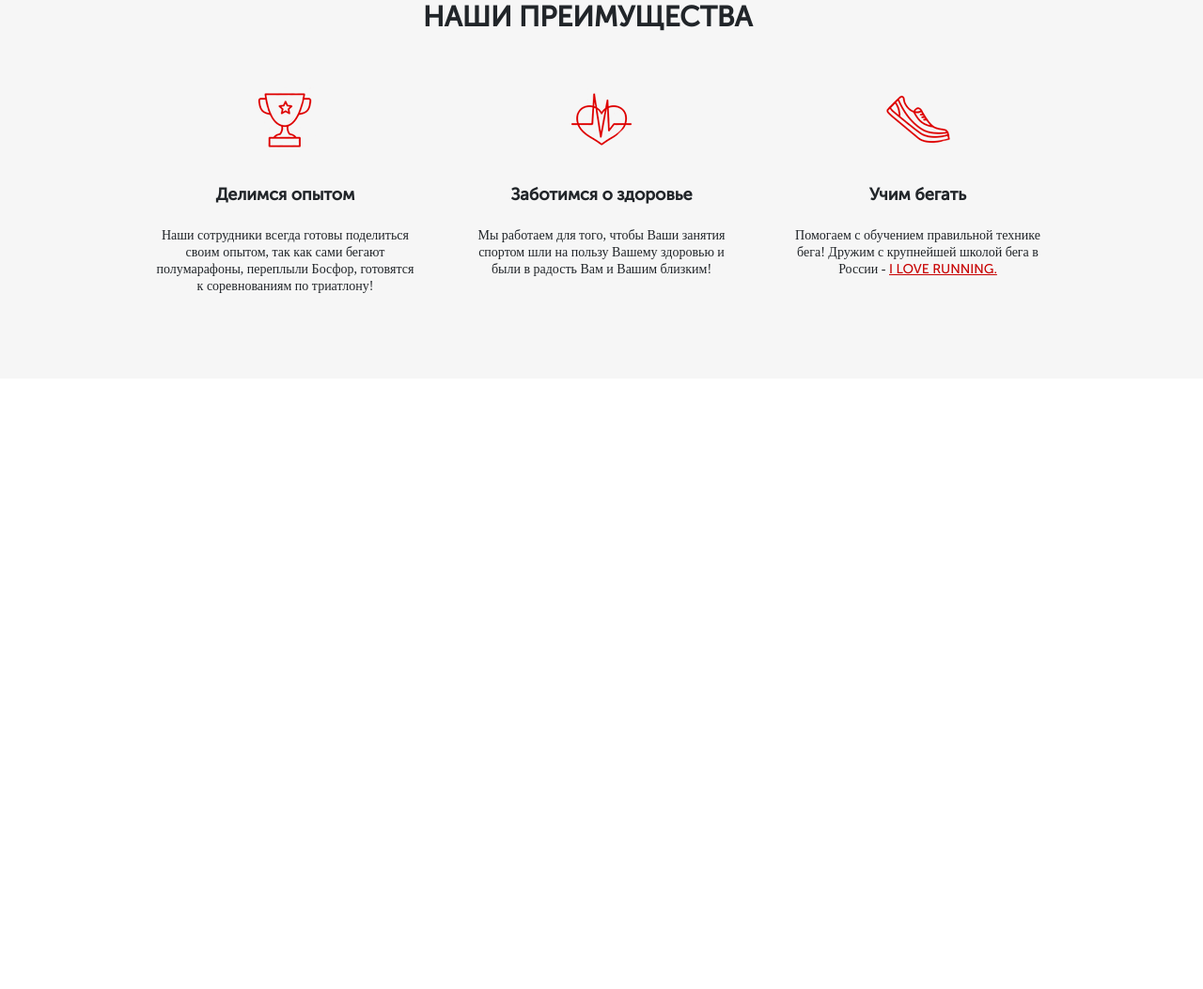
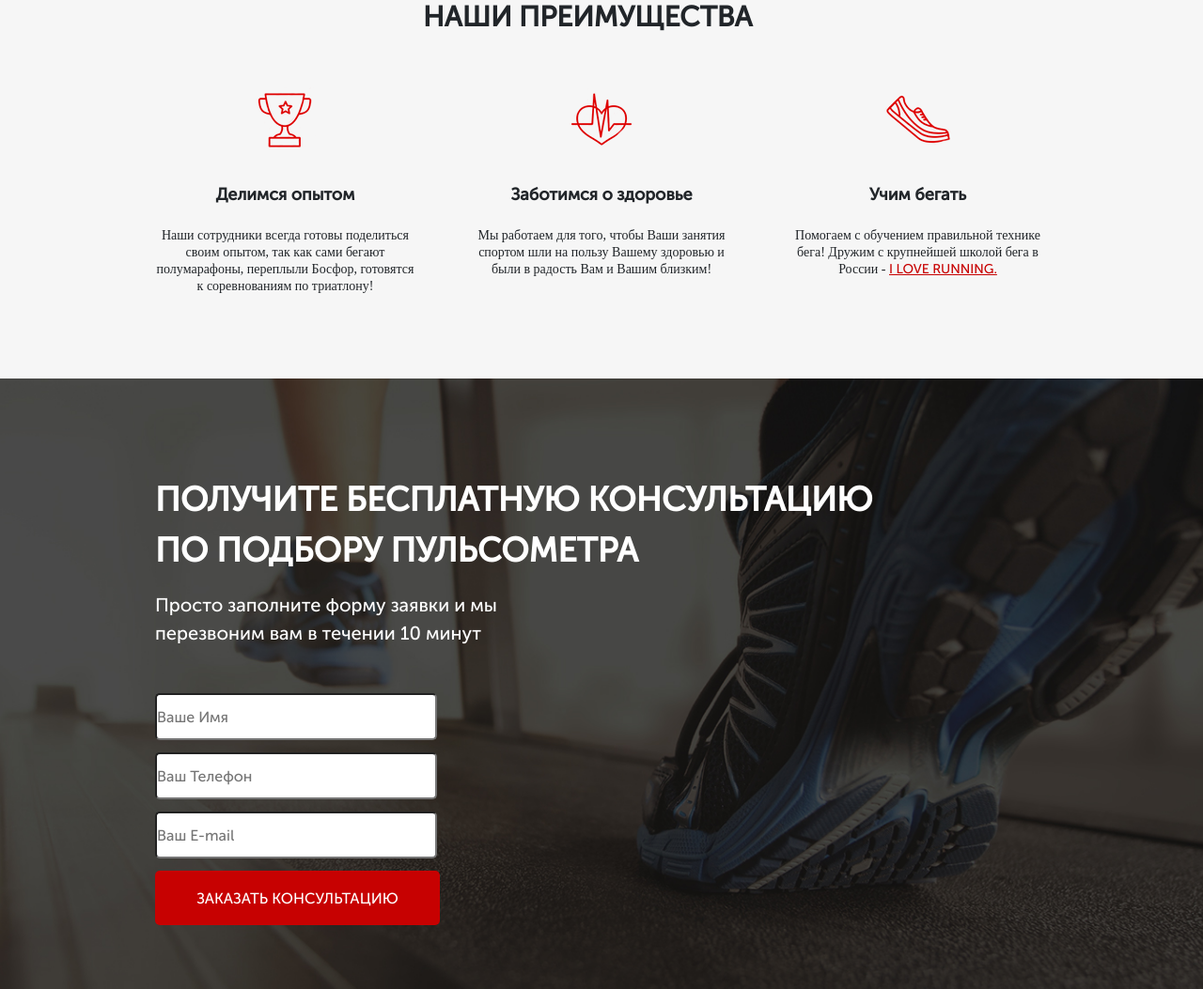
Before and after one commit to LincolnLPC/Project-three, a website: page src/index.html in a window 1280 px wide. Shown: the part 732-1785 px from the top of the page at 94% size. Before the commit the page ends 1135 px from the top, so only its background shows below. Drawn offline with Linux system fonts and the light colour scheme; files whose address does not match are found by name.

Commit message:
add form

```diff
--- a/src/index.html
+++ b/src/index.html
@@ -82,5 +82,18 @@
         </div>
     </section>
 
+    <section class="form">
+        <div class="container">
+            <h2 class="form_header">Получите бесплатную консультацию по подбору пульсометра </h2>
+            <div class="form_text">Просто заполните форму заявки и мы перезвоним вам в течении 10 минут</div>
+            <div class="form_block">
+                <input class="form_item" type="text" name="Name" placeholder="Ваше Имя">
+                <input class="form_item" type="number" name="Phone" placeholder="Ваш Телефон">
+                <input class="form_item" type="email" name="Email" placeholder="Ваш E-mail">
+                <button class="button_form">ЗАКАЗАТЬ КОНСУЛЬТАЦИЮ</button>
+            </div>
+        </div>
+    </section>
+
 </body>
 </html>
--- a/src/sass/blocks/_buttons.scss
+++ b/src/sass/blocks/_buttons.scss
@@ -25,4 +25,19 @@
         line-height: 25px;
         color: white;
     }
+    &_form {
+        width: 303px;
+        height: 58px;
+        background-color: $main-color;
+        margin-top: 13px;
+        border-radius: 5px;
+        border: none;
+        font-style: normal;
+        font-weight: 500;
+        font-size: 16px;
+        line-height: 25px;
+        text-align: center;
+        text-transform: uppercase;
+        color: white;
+    }
 }
--- /dev/null
+++ b/src/sass/blocks/_form.scss
@@ -0,0 +1,36 @@
+.form {
+    background: url(../img/bg2.png) center center/cover no-repeat;
+    min-height: 650px;
+    &_header {
+        display: inline-block;
+        max-width: 799px;
+        color: white;
+        font-style: normal;
+        font-weight: bold;
+        font-size: 36px;
+        line-height: 54px;
+        text-transform: uppercase;
+        margin-top: 102px;
+    }
+    &_text {
+        max-width: 426px;
+        color: white;
+        font-style: normal;
+        font-weight: 500;
+        font-size: 20px;
+        line-height: 30px;
+        margin-top: 8px;
+    }
+    &_block {
+        display: flex;
+        flex-direction: column;
+        width: 303px;
+        margin-top: 36px;
+    }
+    &_item {
+        width: 300px;
+        height: 50px;
+        border-radius: 5px;
+        margin-top: 13px;
+    }
+}
--- a/src/sass/style.scss
+++ b/src/sass/style.scss
@@ -10,6 +10,7 @@
 @import 'blocks/header';
 @import 'blocks/buttons';
 @import 'blocks/advant';
+@import 'blocks/form';
 
 
 .container {
```
Also changed, not shown: src/css/style.min.css.
